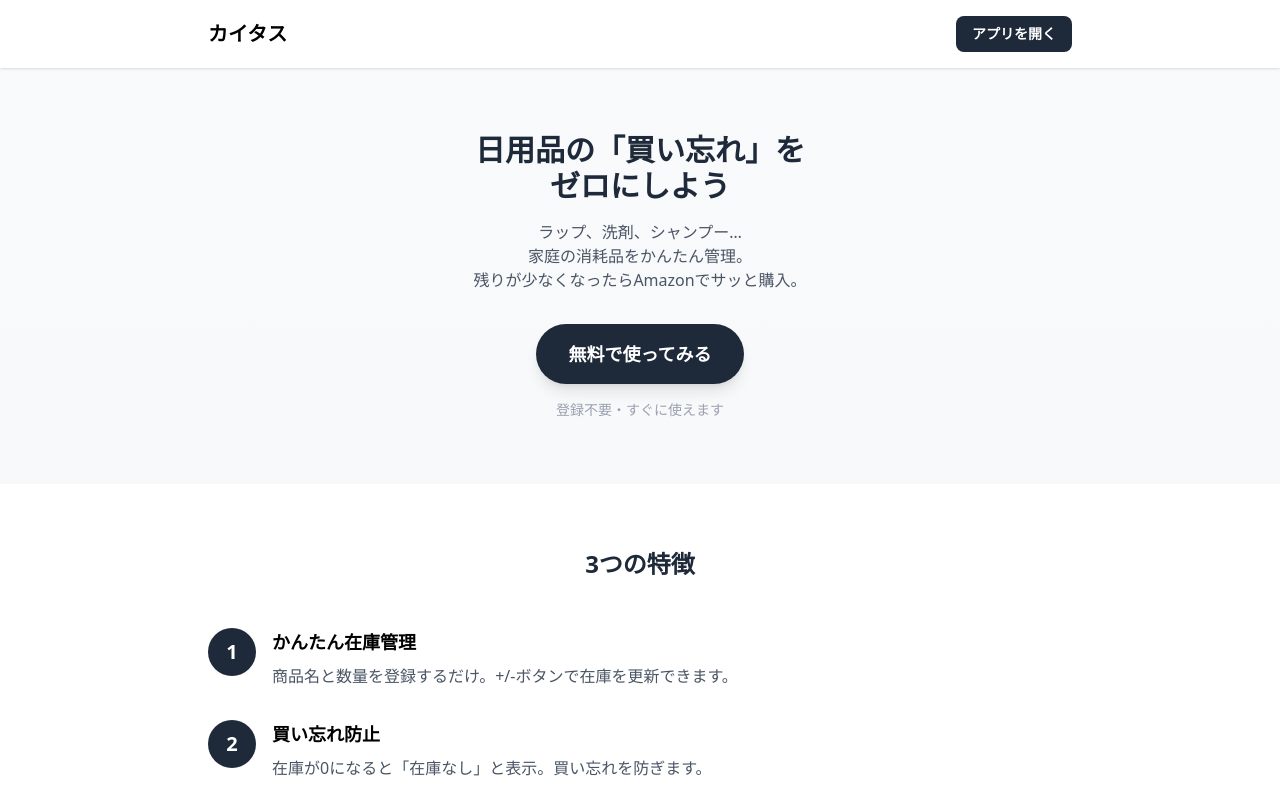
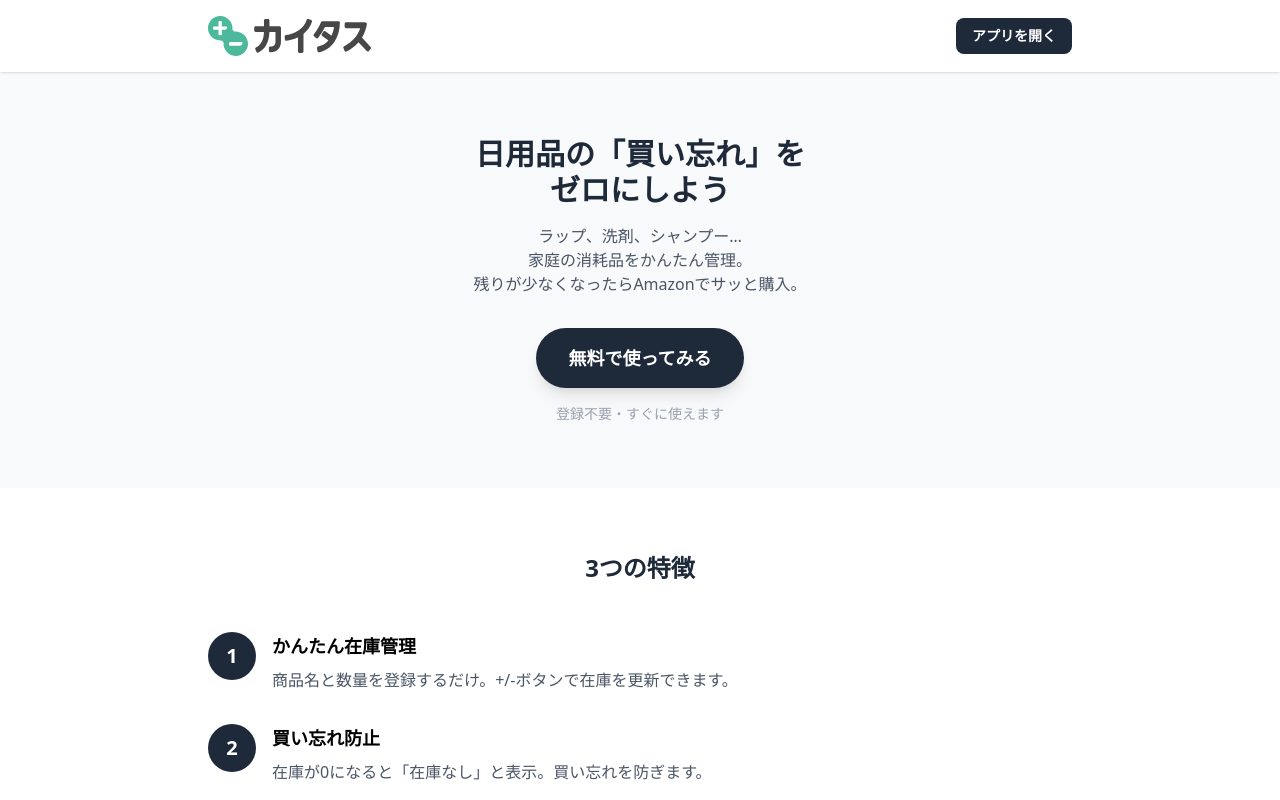
Before and after one commit to kokeshi-2013/stock-manager, a React (Vite) app: page / in a window 1280 px wide. Shown: the top 800 px of the page. Built offline with nearby package versions, Linux system fonts and the light colour scheme.

Commit message:
ロゴを反映（ヘッダー・ファビコン）

```diff
--- a/dev-dist/sw.js
+++ b/dev-dist/sw.js
@@ -82,7 +82,7 @@ define(['./workbox-5a5d9309'], (function (workbox) { 'use strict';
     "revision": "3ca0b8505b4bec776b69afdba2768812"
   }, {
     "url": "index.html",
-    "revision": "0.m72opneig24"
+    "revision": "0.nl6ngi0ut6"
   }], {});
   workbox.cleanupOutdatedCaches();
   workbox.registerRoute(new workbox.NavigationRoute(workbox.createHandlerBoundToURL("index.html"), {
--- a/index.html
+++ b/index.html
@@ -3,7 +3,7 @@
 
 <head>
   <meta charset="UTF-8" />
-  <link rel="icon" type="image/svg+xml" href="/vite.svg" />
+  <link rel="icon" type="image/svg+xml" href="/favicon.svg" />
   <meta name="viewport" content="width=device-width, initial-scale=1.0" />
   <title>カイタス</title>
   <script async src="https://pagead2.googlesyndication.com/pagead/js/adsbygoogle.js?client=ca-pub-6045843149113084"
--- a/src/pages/App.tsx
+++ b/src/pages/App.tsx
@@ -152,7 +152,7 @@ function App() {
   return (
     <div className="min-h-screen bg-gray-100">
       <header className="bg-white p-4 shadow">
-        <h1 className="text-xl font-bold">カイタス</h1>
+        <img src="/logohorizontal.svg" alt="カイタス" className="h-8" />
         <div className="mt-3">
           <input
             type="text"
--- a/src/pages/Landing.tsx
+++ b/src/pages/Landing.tsx
@@ -6,7 +6,7 @@ function Landing() {
             {/* ヒーロー */}
             <header className="bg-white shadow">
                 <div className="max-w-4xl mx-auto px-4 py-4 flex justify-between items-center">
-                    <h1 className="text-xl font-bold">カイタス</h1>
+                    <img src="/logohorizontal.svg" alt="カイタス" className="h-10" />
                     <Link to="/app" className="bg-gray-800 text-white px-4 py-2 rounded-lg text-sm font-bold">
                         アプリを開く
                     </Link>
```
Also changed, not shown: public/favicon.svg (added), public/logohorizontal.svg (added).
